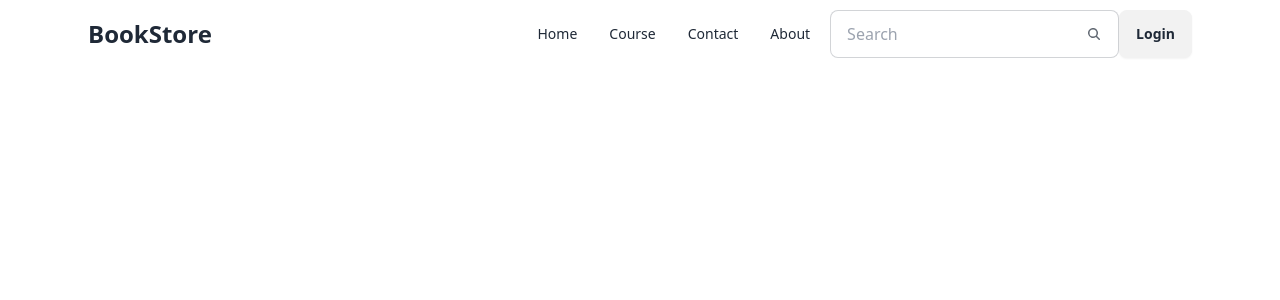
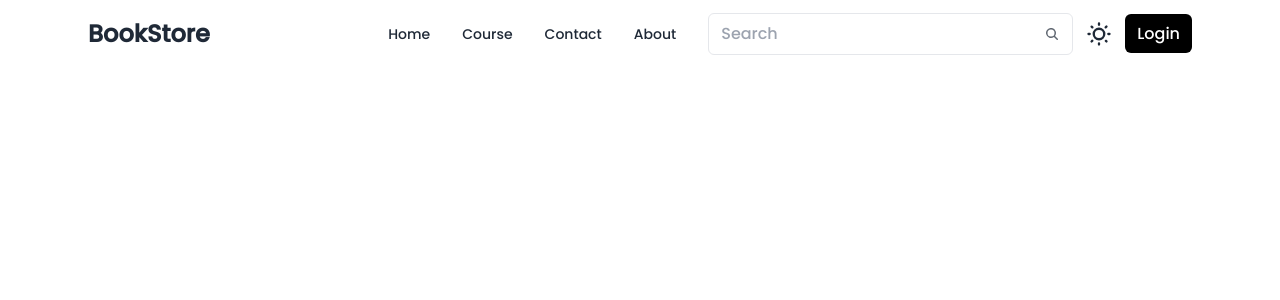
Before and after one commit to AmanKumarWeb19/Bookstore_Mern_App, a React (Vite) app in the folder frontend/: page / in a window 1280 px wide. Shown: the top 300 px of the page. Built offline with nearby package versions, Linux system fonts and the light colour scheme.

Commit message:
complete navbar

```diff
--- /dev/null
+++ b/frontend/src/components/Banner.jsx
@@ -0,0 +1,9 @@
+import React from 'react'
+
+const Banner = () => {
+  return (
+    <div>Banner</div>
+  )
+}
+
+export default Banner
--- a/frontend/src/components/Navbar.jsx
+++ b/frontend/src/components/Navbar.jsx
@@ -52,13 +52,17 @@
             </div>
             <a className="text-2xl font-bold cursor-pointer">BookStore</a>
           </div>
-          <div className="navbar-end">
+          <div className="navbar-end space-x-3 ">
             <div className="navbar-center hidden lg:flex">
               <ul className="menu menu-horizontal px-1">{navItems}</ul>
             </div>
             <div className="hidden md:block">
-              <label className="input input-bordered flex items-center gap-2">
-                <input type="text" className="grow" placeholder="Search" />
+              <label className="px-3 py-2 border rounded-md flex items-center gap-2">
+                <input
+                  type="text"
+                  className="grow outline-none"
+                  placeholder="Search"
+                />
                 <svg
                   xmlns="http://www.w3.org/2000/svg"
                   viewBox="0 0 16 16"
@@ -73,8 +77,36 @@
                 </svg>
               </label>
             </div>
+            <label className="swap swap-rotate">
+              {/* this hidden checkbox controls the state */}
+              <input
+                type="checkbox"
+                className="theme-controller"
+                value="synthwave"
+              />
+
+              {/* sun icon */}
+              <svg
+                className="swap-off h-7 w-7 fill-current"
+                xmlns="http://www.w3.org/2000/svg"
+                viewBox="0 0 24 24"
+              >
+                <path d="M5.64,17l-.71.71a1,1,0,0,0,0,1.41,1,1,0,0,0,1.41,0l.71-.71A1,1,0,0,0,5.64,17ZM5,12a1,1,0,0,0-1-1H3a1,1,0,0,0,0,2H4A1,1,0,0,0,5,12Zm7-7a1,1,0,0,0,1-1V3a1,1,0,0,0-2,0V4A1,1,0,0,0,12,5ZM5.64,7.05a1,1,0,0,0,.7.29,1,1,0,0,0,.71-.29,1,1,0,0,0,0-1.41l-.71-.71A1,1,0,0,0,4.93,6.34Zm12,.29a1,1,0,0,0,.7-.29l.71-.71a1,1,0,1,0-1.41-1.41L17,5.64a1,1,0,0,0,0,1.41A1,1,0,0,0,17.66,7.34ZM21,11H20a1,1,0,0,0,0,2h1a1,1,0,0,0,0-2Zm-9,8a1,1,0,0,0-1,1v1a1,1,0,0,0,2,0V20A1,1,0,0,0,12,19ZM18.36,17A1,1,0,0,0,17,18.36l.71.71a1,1,0,0,0,1.41,0,1,1,0,0,0,0-1.41ZM12,6.5A5.5,5.5,0,1,0,17.5,12,5.51,5.51,0,0,0,12,6.5Zm0,9A3.5,3.5,0,1,1,15.5,12,3.5,3.5,0,0,1,12,15.5Z" />
+              </svg>
+
+              {/* moon icon */}
+              <svg
+                className="swap-on h-7 w-7 fill-current"
+                xmlns="http://www.w3.org/2000/svg"
+                viewBox="0 0 24 24"
+              >
+                <path d="M21.64,13a1,1,0,0,0-1.05-.14,8.05,8.05,0,0,1-3.37.73A8.15,8.15,0,0,1,9.08,5.49a8.59,8.59,0,0,1,.25-2A1,1,0,0,0,8,2.36,8.14,8.14,0,1,0,22,14.05,1,1,0,0,0,21.64,13Zm-9.5,6.69A8.14,8.14,0,0,1,7.08,5.22v.27A10.15,8.15,0,0,0,17.22,15.63a9.79,9.79,0,0,0,2.1-.22A8.11,8.11,0,0,1,12.14,19.73Z" />
+              </svg>
+            </label>
             <div className="">
-              <a className="btn">Login</a>
+              <a className="bg-black text-white px-3 py-2 rounded-md hover:bg-slate-800 duration-300 cursor-pointer">
+                Login
+              </a>
             </div>
           </div>
         </div>
--- a/frontend/src/index.css
+++ b/frontend/src/index.css
@@ -1,3 +1,9 @@
+@import url('https://fonts.googleapis.com/css2?family=Fredoka:wght@300..700&family=Poppins:wght@500&display=swap');
+
 @tailwind base;
 @tailwind components;
 @tailwind utilities;
+
+body{
+    font-family: 'poppins',sans-serif;
+}
```
